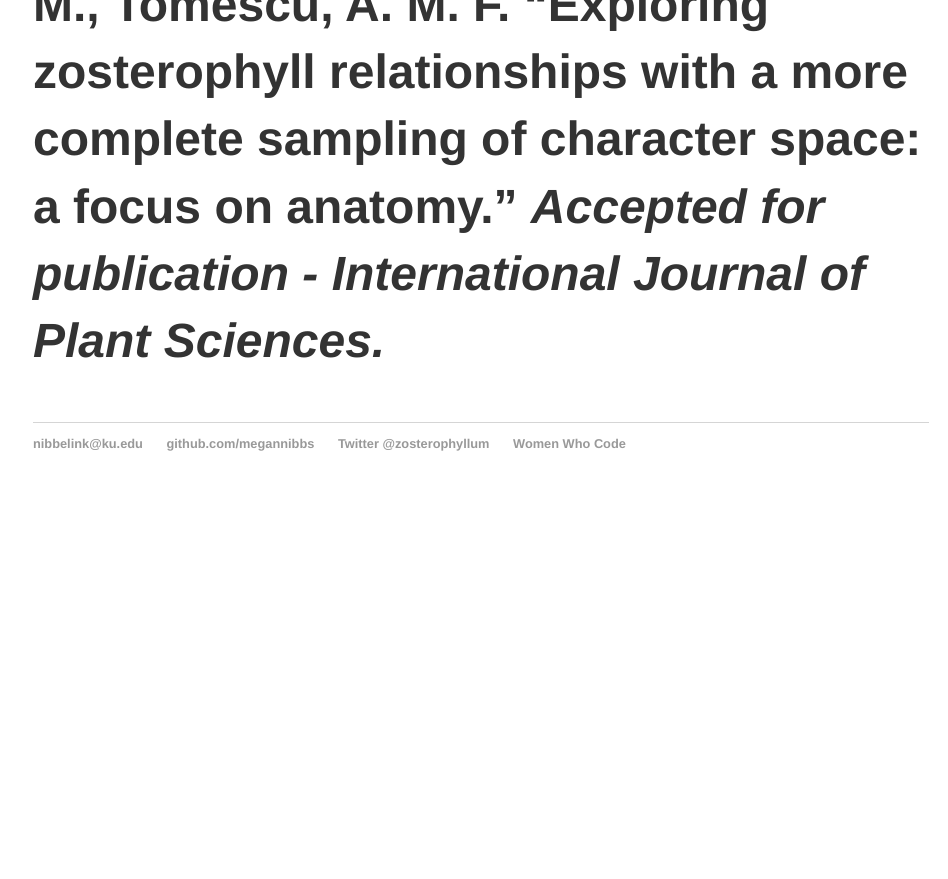
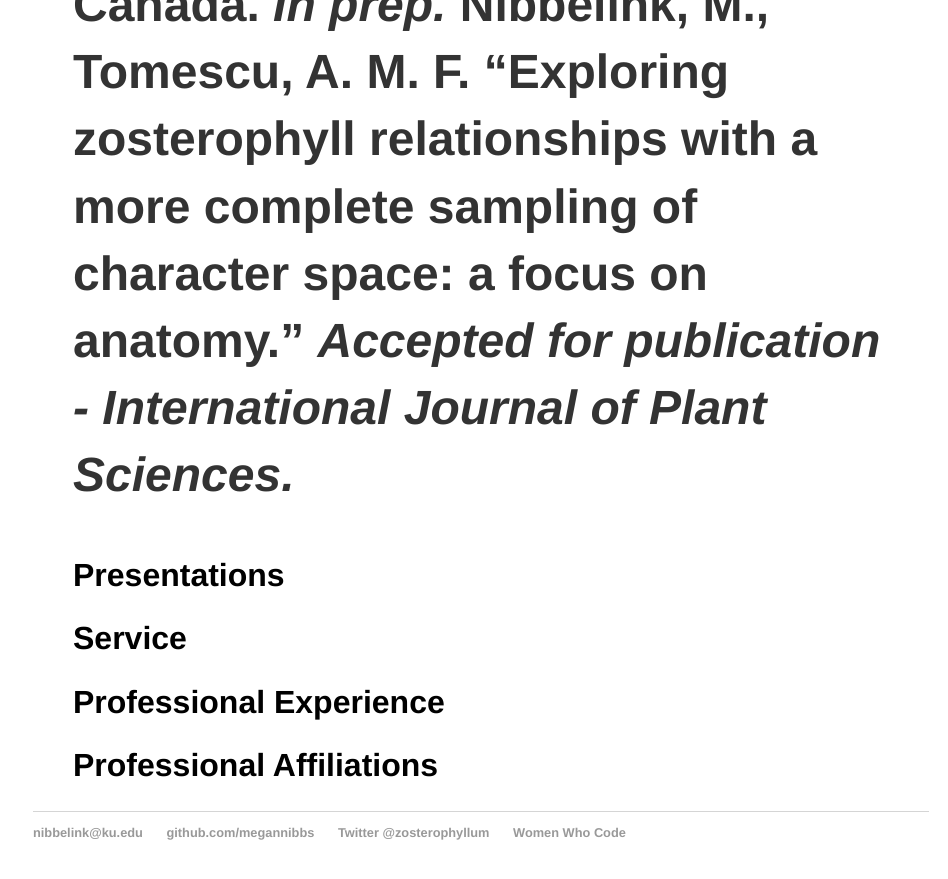
Before and after one commit to megannibbs/megannibbelink.github.io, a Jekyll site: the page built from cv/index.html, in a window 1280 px wide and 900 px high, scrolled down 1984 px. Shown: the top 879 px of the window, without its empty margins (159-1107 px from the left). Built offline with Jekyll 4.4.1, drawn with Linux system fonts in a browser that asks for light colours; before the commit the page ends 2495 px from its top, so only the background shows below that.

Commit message:
Update index.html

```diff
--- a/cv/index.html
+++ b/cv/index.html
@@ -3,6 +3,7 @@
 title: Meg Nibbelink | CV
 ---
 <div class="blurb">
+	<blockquote>
 	<h1>Curriculum vitae</h1>
 		<h2>Education</h2>
 			<p>PhD, Ecology and Evolutionary Biology (expected graduation May 2026), University of Kansas
@@ -24,4 +25,9 @@
 			Cretaceous of British Columbia, Canada. <em>In prep.</em>
 			<strong>Nibbelink, M.</strong>, Tomescu, A. M. F. “Exploring zosterophyll relationships with a more complete sampling of character space: a focus on anatomy.”
 			<em>Accepted for publication - International Journal of Plant Sciences.</em></p>
+		<h2>Presentations</h2>
+		<h2>Service</h2>
+		<h2>Professional Experience</h2>
+		<h2>Professional Affiliations</h2>
+	<blockquote>
 </div><!-- /.blurb -->
```
Lines whose indentation alone changed are shown as unchanged.
